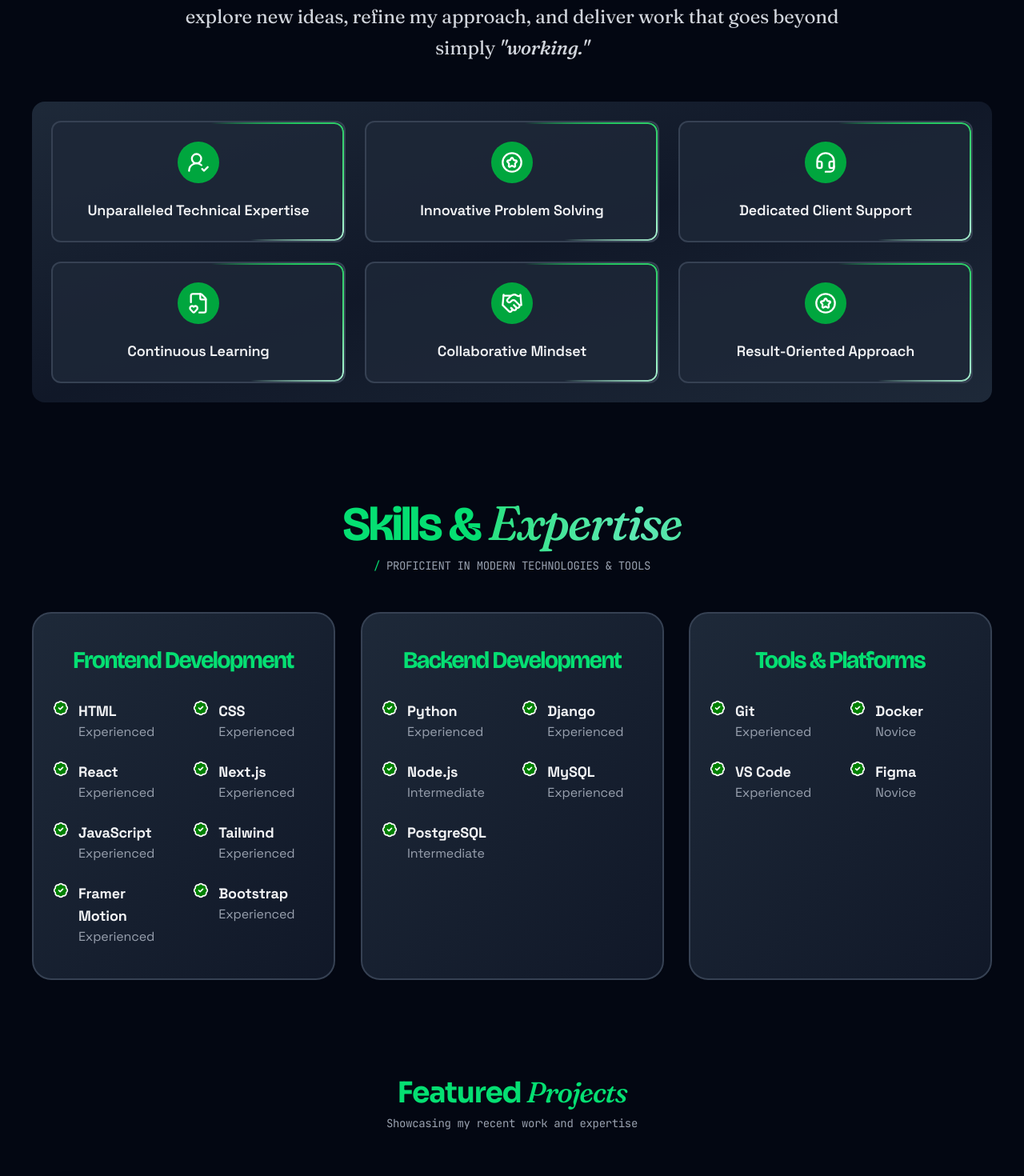
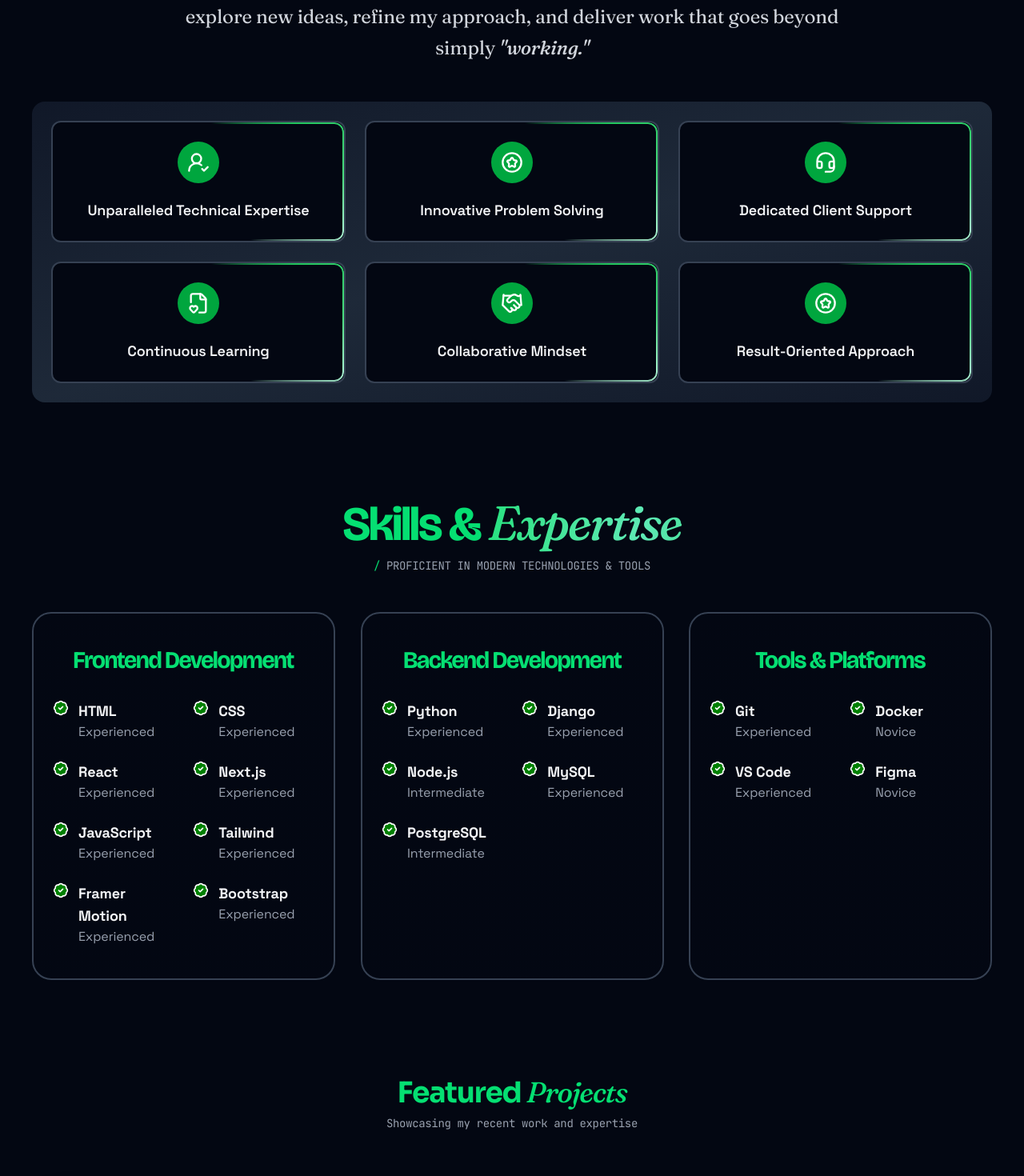
Before and after one commit to IsaacOteng/Isaacs_Portfolio, a React (Vite) app: page / in a window 1280 px wide. Shown: the part 1220-2690 px from the top of the page at 80% size. Built offline with nearby package versions, Linux system fonts and the light colour scheme.

Commit message:
Colors are uniform now

```diff
--- a/src/components/About.jsx
+++ b/src/components/About.jsx
@@ -37,17 +37,17 @@ import AnimatedOnScroll from './AnimatedOnScroll';
 
             <div className="grid grid-cols-1 md:grid-cols-2 lg:grid-cols-3 gap-6
                             bg-linear-to-br from-green-400 via-green-100 to-green-400
-                            dark:from-gray-800 dark:via-gray-900 dark:to-gray-800
+                            dark:from-gray-900 dark:via-gray-800 dark:to-gray-900
                             p-6 rounded-2xl">
                 {aboutdetails.map((item, index) => (
                     <AnimatedOnScroll
                         key={index}
                         className="trace-border min-h-32 rounded-xl
-                                   bg-white dark:bg-gray-800/80
-                                   flex flex-col gap-5 justify-center items-center p-6
-                                   text-center border-2 border-green-100 dark:border-gray-700
-                                   hover:shadow-lg hover:shadow-green-300/30 dark:hover:shadow-green-900/30
-                                   hover:scale-105 glow-green-hover cursor-pointer"
+                                    bg-white dark:bg-gray-950
+                                    flex flex-col gap-5 justify-center items-center p-6
+                                    text-center border-2 border-green-100 dark:border-gray-700
+                                    hover:shadow-lg hover:shadow-green-300/30 dark:hover:shadow-green-900/30
+                                    hover:scale-105 glow-green-hover cursor-pointer"
                         variant={index % 2 === 0 ? 'fade-right' : 'fade-left'}
                         delay={index * 0.06}
                     >
--- a/src/components/Articles.jsx
+++ b/src/components/Articles.jsx
@@ -50,11 +50,11 @@ const Articles = () => {
                     <AnimatedOnScroll
                         key={article.id}
                         className='bg-linear-to-tr from-green-200 via-green-50 to-green-200
-                                   dark:from-gray-800 dark:via-gray-900 dark:to-gray-800
-                                   rounded-2xl border-2 border-gray-200 dark:border-gray-700
-                                   hover:border-green-300 dark:hover:border-green-600
-                                   overflow-hidden hover:shadow-xl hover:shadow-green-200/40 dark:hover:shadow-green-900/20
-                                   hover:scale-105 glow-green-hover cursor-pointer group'
+                                    dark:from-gray-900 dark:via-gray-950 dark:to-gray-900
+                                    rounded-2xl border-2 border-gray-200 dark:border-gray-700
+                                    hover:border-green-300 dark:hover:border-green-600
+                                    overflow-hidden hover:shadow-xl hover:shadow-green-200/40 dark:hover:shadow-green-900/20
+                                    hover:scale-105 glow-green-hover cursor-pointer group'
                         variant={index % 2 === 0 ? 'fade-right' : 'fade-left'}
                         delay={index * 0.06}
                     >
--- a/src/components/Skills.jsx
+++ b/src/components/Skills.jsx
@@ -44,7 +44,7 @@ const Skills = () => {
 
         <AnimatedOnScroll
             className="bg-linear-to-br from-green-50 to-green-100
-                       dark:from-gray-800 dark:to-gray-900
+                        dark:from-gray-950 dark:to-gray-950
                         py-10 border-2 border-green-300 dark:border-gray-700
                         rounded-3xl hover:shadow-2xl hover:shadow-green-200/50 dark:hover:shadow-green-900/20
                         hover:border-green-400 dark:hover:border-green-600
@@ -69,7 +69,7 @@ const Skills = () => {
 
         <AnimatedOnScroll
             className="bg-linear-to-br from-green-50 to-green-100
-                       dark:from-gray-800 dark:to-gray-900
+                        dark:from-gray-950 dark:to-gray-950
                         py-10 border-2 border-green-300 dark:border-gray-700
                         rounded-3xl hover:shadow-2xl hover:shadow-green-200/50 dark:hover:shadow-green-900/20
                         hover:border-green-400 dark:hover:border-green-600
@@ -94,7 +94,7 @@ const Skills = () => {
 
         <AnimatedOnScroll
             className="bg-linear-to-br from-green-50 to-green-100
-                       dark:from-gray-800 dark:to-gray-900
+                      dark:from-gray-950 dark:to-gray-950
                         py-10 border-2 border-green-300 dark:border-gray-700
                         rounded-3xl hover:shadow-2xl hover:shadow-green-200/50 dark:hover:shadow-green-900/20
                         hover:border-green-400 dark:hover:border-green-600
```
Lines whose indentation alone changed are shown as unchanged.
